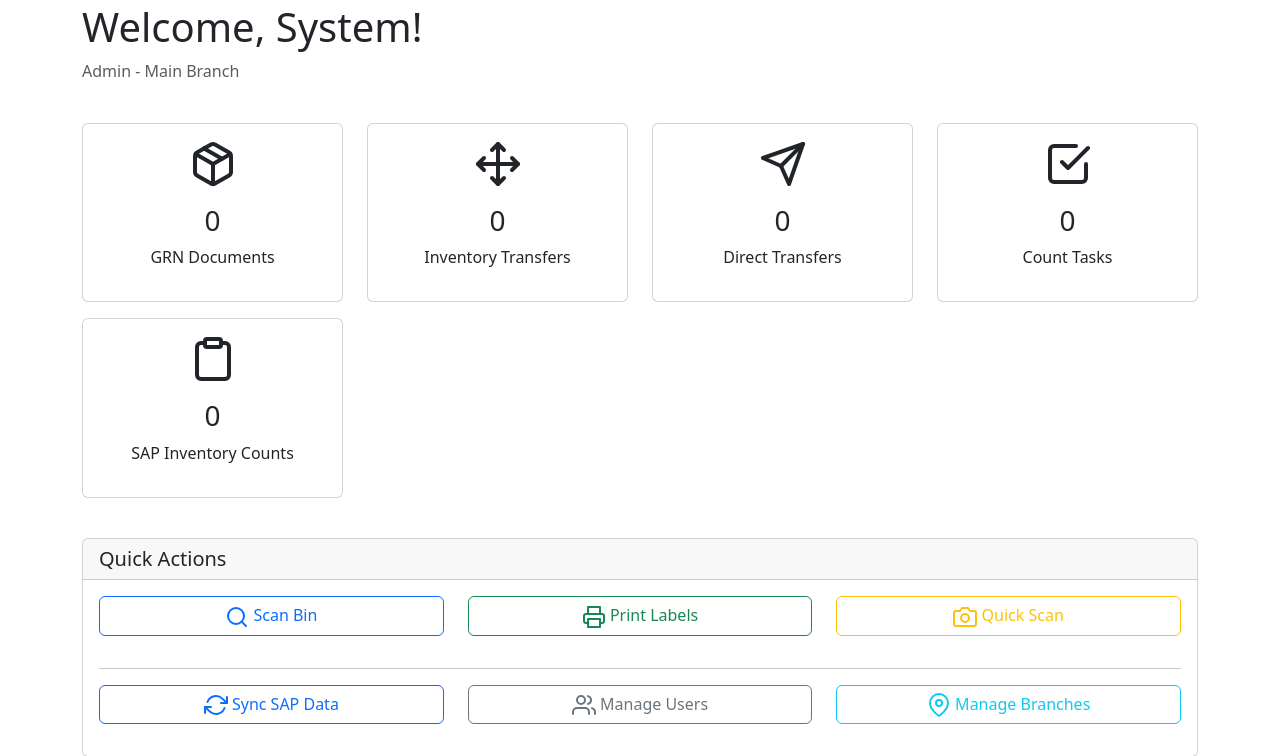
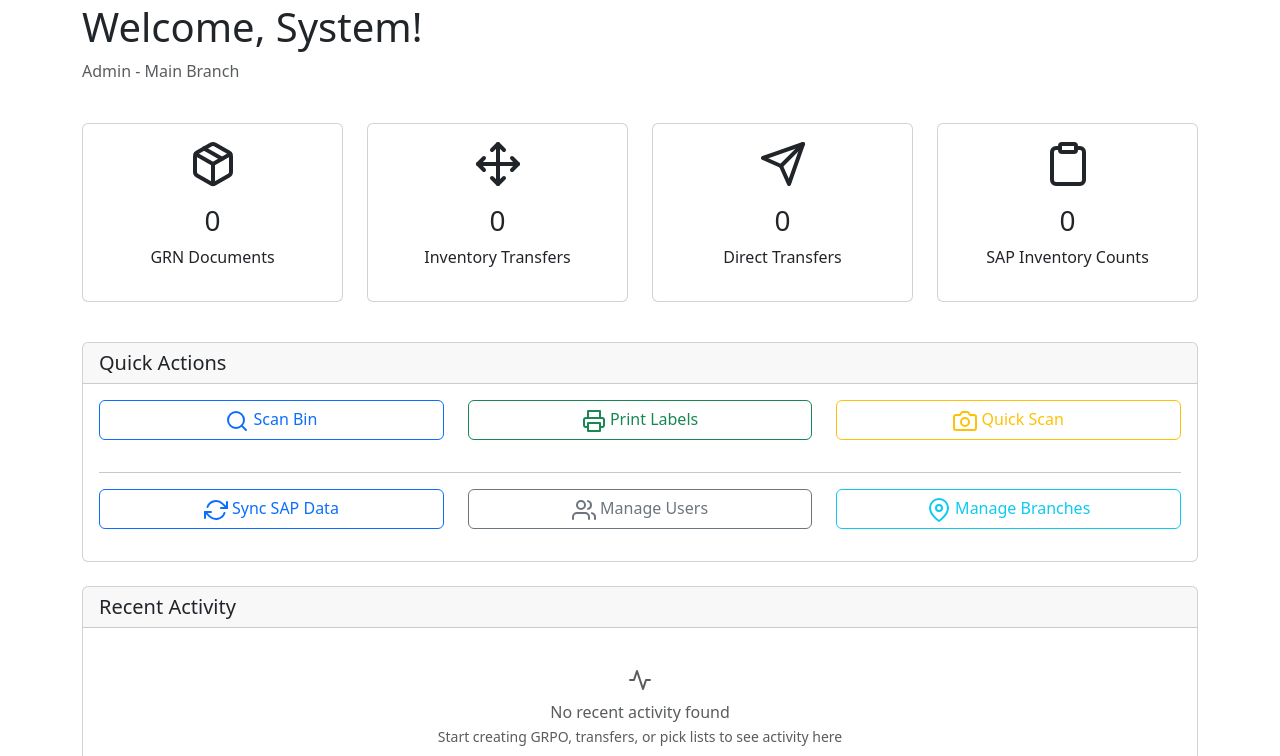
Before and after one commit to pragavigithub/Emerald_Barcode_20251029_dev, a Flask app: page /dashboard in a window 1280 px wide. Shown: the part 103-859 px from the top of the page. Run offline with Flask 3, Linux system fonts and the light colour scheme; a user stored in the database is signed in; parts of the project's set-up code (start-up, migrations or seed data) failed here and were passed over; some libraries are stand-ins or nearby versions.

Commit message:
Inventory Counting Details.

```diff
--- a/templates/dashboard.html
+++ b/templates/dashboard.html
@@ -72,17 +72,17 @@
 <!--    </div>-->
 <!--    {% endif %}-->
 
-    {% if current_user.has_permission('inventory_counting') %}
-    <div class="col-md-3 col-sm-6 mb-3">
-        <div class="card dashboard-card" data-url="{{ url_for('inventory_counting') }}">
-            <div class="card-body text-center">
-                <i data-feather="check-square" class="mb-3" style="width: 48px; height: 48px;"></i>
-                <h3>{{ stats.count_tasks }}</h3>
-                <p>Count Tasks</p>
-            </div>
-        </div>
-    </div>
-    {% endif %}
+<!--    {% if current_user.has_permission('inventory_counting') %}-->
+<!--    <div class="col-md-3 col-sm-6 mb-3">-->
+<!--        <div class="card dashboard-card" data-url="{{ url_for('inventory_counting') }}">-->
+<!--            <div class="card-body text-center">-->
+<!--                <i data-feather="check-square" class="mb-3" style="width: 48px; height: 48px;"></i>-->
+<!--                <h3>{{ stats.count_tasks }}</h3>-->
+<!--                <p>Count Tasks</p>-->
+<!--            </div>-->
+<!--        </div>-->
+<!--    </div>-->
+<!--    {% endif %}-->
 
     {% if current_user.has_permission('inventory_counting') %}
     <div class="col-md-3 col-sm-6 mb-3">
```
